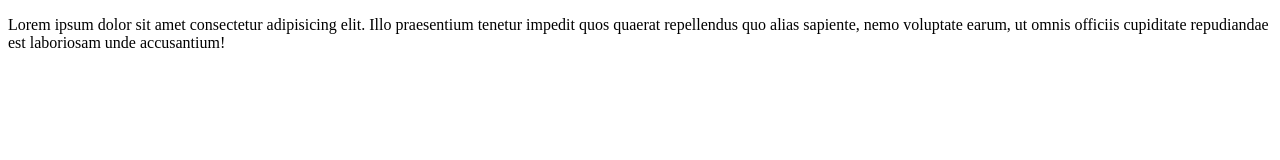
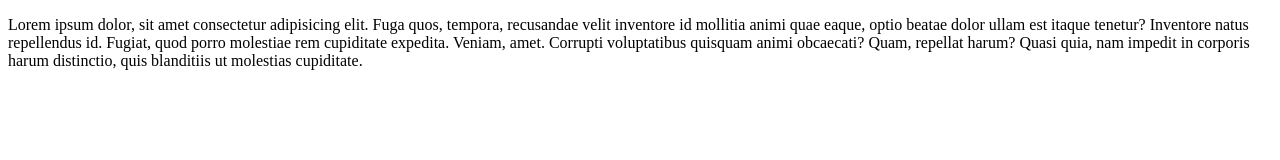
Before and after one commit to singhal-876/test, a plain HTML site: page index.html in a window 1280 px wide. Drawn offline with Linux system fonts and the light colour scheme.

Commit message:
env file

```diff
--- a/index.html
+++ b/index.html
@@ -6,6 +6,6 @@
     <title>Document</title>
 </head>
 <body>
-    <p>Lorem ipsum dolor sit amet consectetur adipisicing elit. Illo praesentium tenetur impedit quos quaerat repellendus quo alias sapiente, nemo voluptate earum, ut omnis officiis cupiditate repudiandae est laboriosam unde accusantium!</p>
+    <p>Lorem ipsum dolor, sit amet consectetur adipisicing elit. Fuga quos, tempora, recusandae velit inventore id mollitia animi quae eaque, optio beatae dolor ullam est itaque tenetur? Inventore natus repellendus id. Fugiat, quod porro molestiae rem cupiditate expedita. Veniam, amet. Corrupti voluptatibus quisquam animi obcaecati? Quam, repellat harum? Quasi quia, nam impedit in corporis harum distinctio, quis blanditiis ut molestias cupiditate.</p>
 </body>
 </html>
```
Also changed, not shown: 1 other file.
